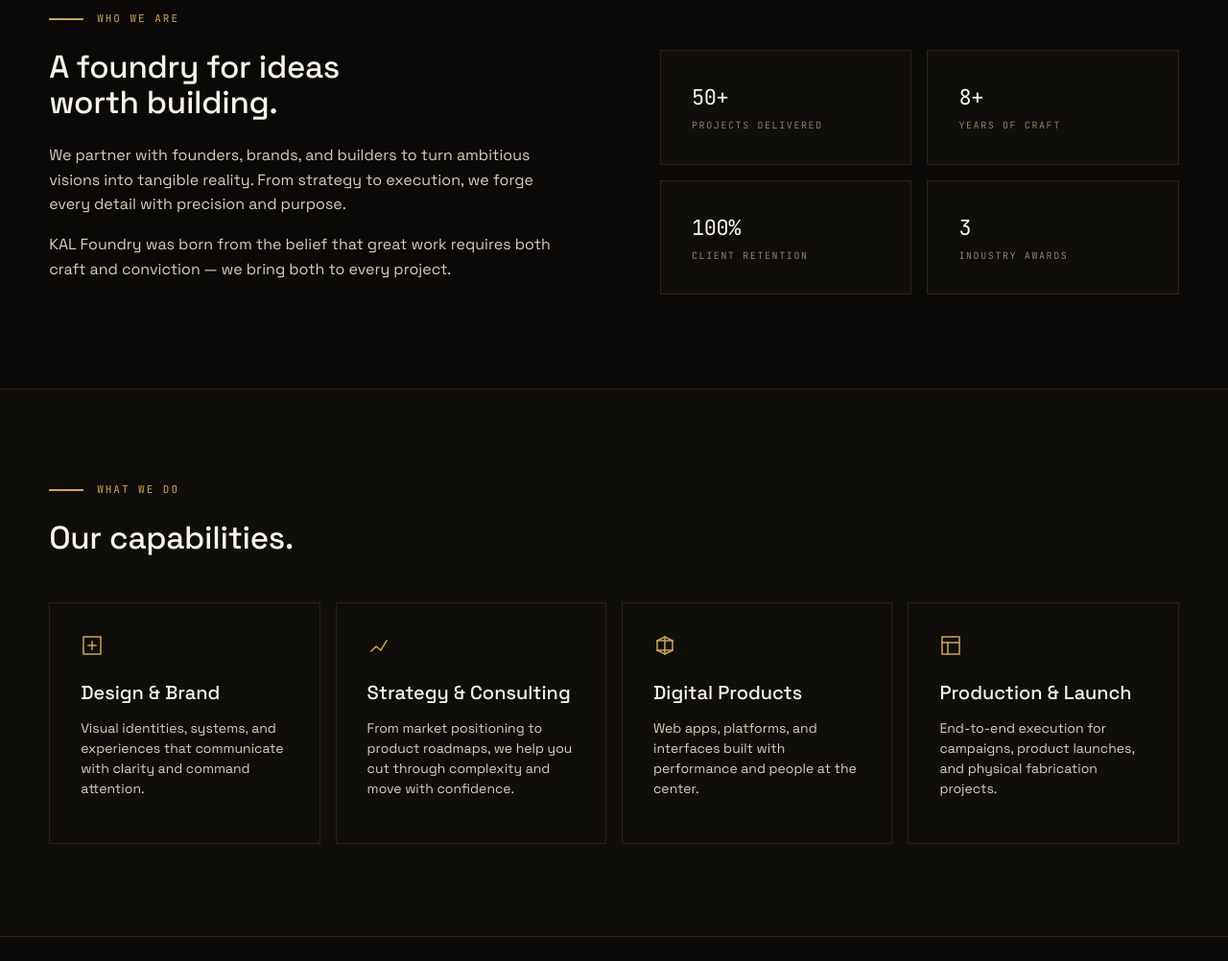
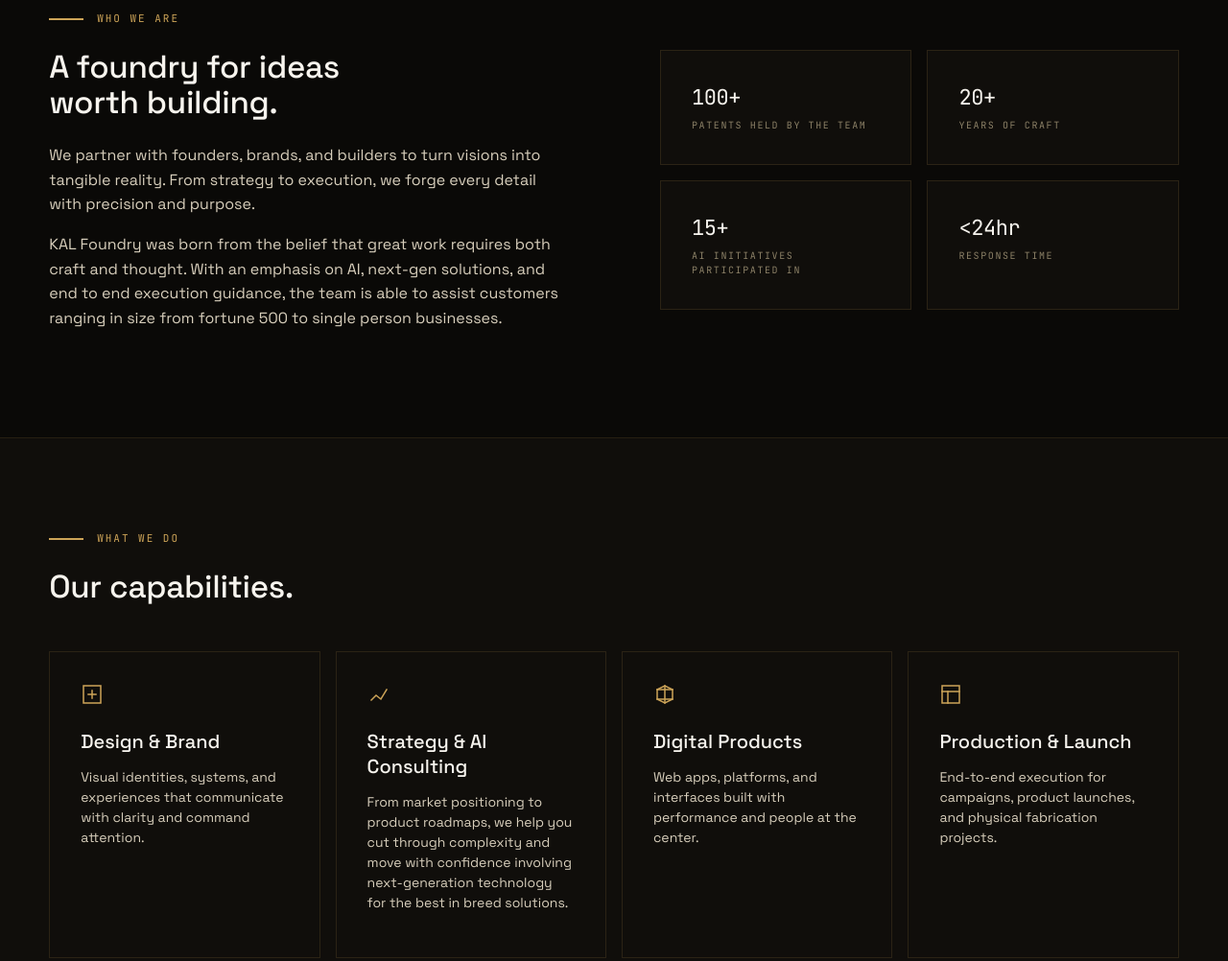
Before and after one commit to KALFoundry/kalFoundryHomepage, a plain HTML site: page index.html in a window 1280 px wide. Shown: the part 960-1962 px from the top of the page at 96% size. Drawn offline with Linux system fonts and the light colour scheme.

Commit message:
Rechange text

```diff
--- a/index.html
+++ b/index.html
@@ -36,7 +36,7 @@
     <div class="kf-page site-hero__inner">
       <div class="kf-eyebrow kf-eyebrow--rule kf-eyebrow--accent" style="margin-bottom:var(--kf-s-5);">Crafted with intention</div>
       <h1 class="kf-display" style="margin-bottom:var(--kf-s-5);">We build things<br>that <span style="color:var(--kf-accent);">last</span>.</h1>
-      <p class="kf-lede" style="margin-bottom:var(--kf-s-7);">KAL Foundry is a creative studio dedicated to forging bold ideas into lasting digital and physical experiences.</p>
+      <p class="kf-lede" style="margin-bottom:var(--kf-s-7);">KAL Foundry is a team dedicated to forging bold ideas into lasting digital and physical experiences.</p>
       <div class="site-hero__actions">
         <a href="#work" class="kf-btn kf-btn--primary kf-btn--lg">See Our Work</a>
         <a href="#about" class="kf-btn kf-btn--secondary kf-btn--lg">Learn More</a>
@@ -51,21 +51,21 @@
       <div class="site-about__grid">
         <div class="site-about__text">
           <h2 class="kf-h2" style="margin-bottom:var(--kf-s-5);">A foundry for ideas worth building.</h2>
-          <p class="kf-body" style="margin-bottom:var(--kf-s-4);">We partner with founders, brands, and builders to turn ambitious visions into tangible reality. From strategy to execution, we forge every detail with precision and purpose.</p>
-          <p class="kf-body">KAL Foundry was born from the belief that great work requires both craft and conviction — we bring both to every project.</p>
+          <p class="kf-body" style="margin-bottom:var(--kf-s-4);">We partner with founders, brands, and builders to turn visions into tangible reality. From strategy to execution, we forge every detail with precision and purpose.</p>
+          <p class="kf-body">KAL Foundry was born from the belief that great work requires both craft and thought. With an emphasis on AI, next-gen solutions, and end to end execution guidance, the team is able to assist customers ranging in size from fortune 500 to single person businesses.</p>
         </div>
         <div class="site-stats">
           <div class="kf-card">
-            <div class="kf-stat"><div class="v">50+</div><div class="k">Projects Delivered</div></div>
+            <div class="kf-stat"><div class="v">100+</div><div class="k">Patents Held by the Team</div></div>
           </div>
           <div class="kf-card">
-            <div class="kf-stat"><div class="v">8+</div><div class="k">Years of Craft</div></div>
+            <div class="kf-stat"><div class="v">20+</div><div class="k">Years of Craft</div></div>
           </div>
           <div class="kf-card">
-            <div class="kf-stat"><div class="v">100%</div><div class="k">Client Retention</div></div>
+            <div class="kf-stat"><div class="v">15+</div><div class="k">AI Initiatives participated in</div></div>
           </div>
           <div class="kf-card">
-            <div class="kf-stat"><div class="v">3</div><div class="k">Industry Awards</div></div>
+            <div class="kf-stat"><div class="v">&lt;24hr</div><div class="k">Response Time</div></div>
           </div>
         </div>
       </div>
@@ -96,8 +96,8 @@
               <polyline points="4,18 9,13 14,17 20,7"/>
             </svg>
           </div>
-          <h3 class="kf-h3" style="margin:var(--kf-s-4) 0 var(--kf-s-3);">Strategy &amp; Consulting</h3>
-          <p class="kf-small">From market positioning to product roadmaps, we help you cut through complexity and move with confidence.</p>
+          <h3 class="kf-h3" style="margin:var(--kf-s-4) 0 var(--kf-s-3);">Strategy &amp; AI Consulting</h3>
+          <p class="kf-small">From market positioning to product roadmaps, we help you cut through complexity and move with confidence involving next-generation technology for the best in breed solutions.</p>
         </article>
 
         <article class="kf-card">
@@ -185,7 +185,7 @@
                 <rect x="2" y="4" width="20" height="16"/>
                 <polyline points="2,4 12,13 22,4"/>
               </svg>
-              <span class="kf-small">kalfoundry@protonmail.com</span>
+              <span class="kf-small">team@kalfoundry.com</span>
             </div>
           </div>
         </div>
```
